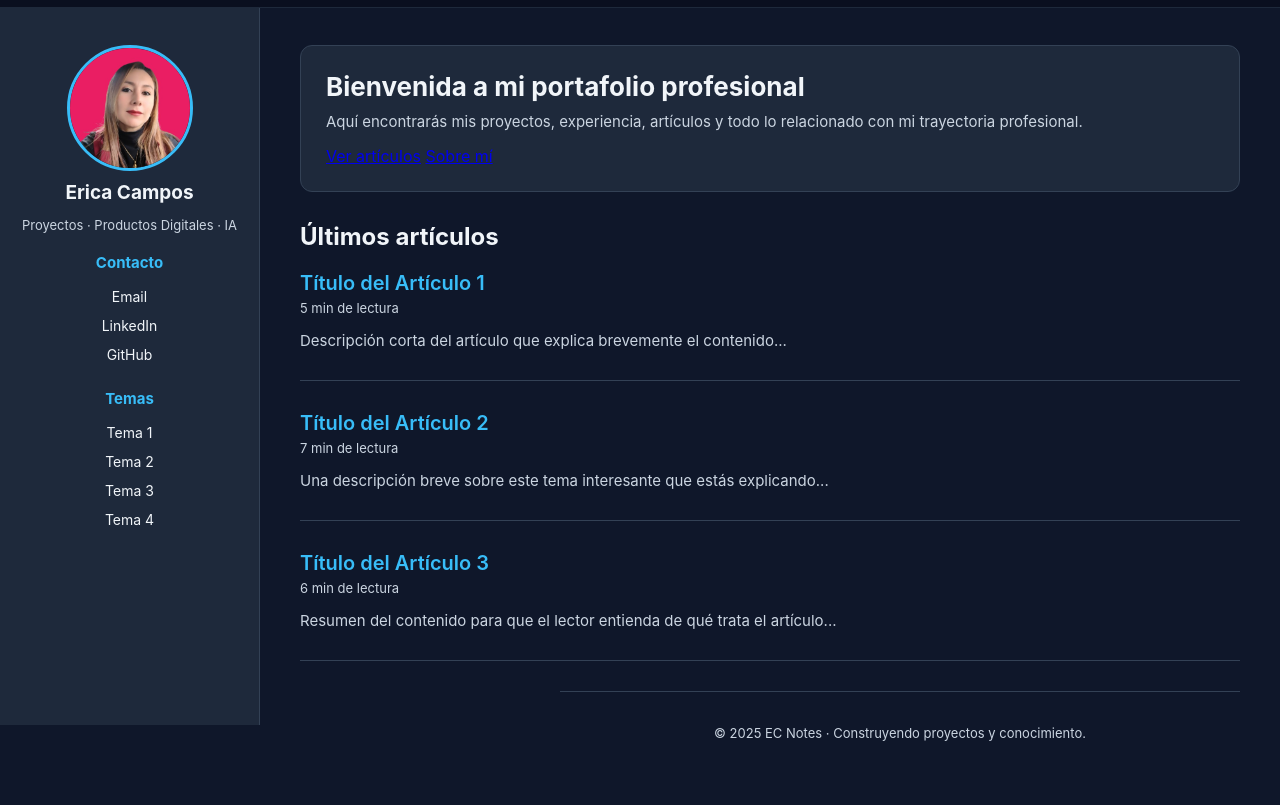
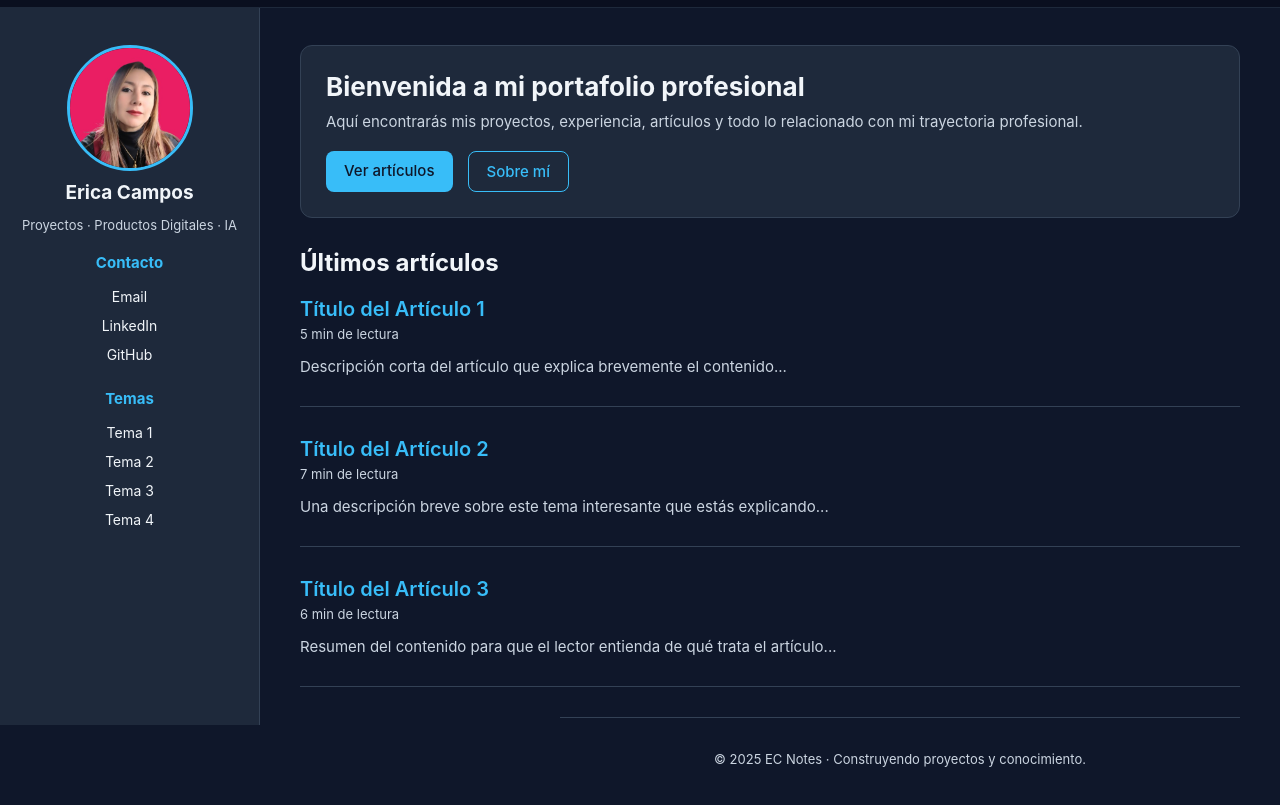
Before and after one commit to erikacampospro/erikacampospro.github.io, a plain HTML site: page index.html in a window 1280 px wide. Shown: the part 75-880 px from the top of the page. Drawn offline with Linux system fonts and the light colour scheme.

Commit message:
Update style.css

```diff
--- a/style.css
+++ b/style.css
@@ -280,3 +280,41 @@ footer {
     font-size: 15px;
     color: #cbd5e1;
 }
+
+/* BOTONES DEL HOME */
+.intro-buttons {
+    margin-top: 20px;
+    display: flex;
+    gap: 15px;
+}
+
+.btn-primary,
+.btn-secondary {
+    padding: 10px 18px;
+    border-radius: 8px;
+    font-size: 15px;
+    text-decoration: none;
+    font-weight: 500;
+    transition: 0.2s ease;
+}
+
+/* Botón principal */
+.btn-primary {
+    background: #38bdf8;
+    color: #0f172a;
+}
+
+.btn-primary:hover {
+    background: #0ea5e9;
+}
+
+/* Botón secundario */
+.btn-secondary {
+    background: transparent;
+    border: 1px solid #38bdf8;
+    color: #38bdf8;
+}
+
+.btn-secondary:hover {
+    background: #1e293b;
+}
```
